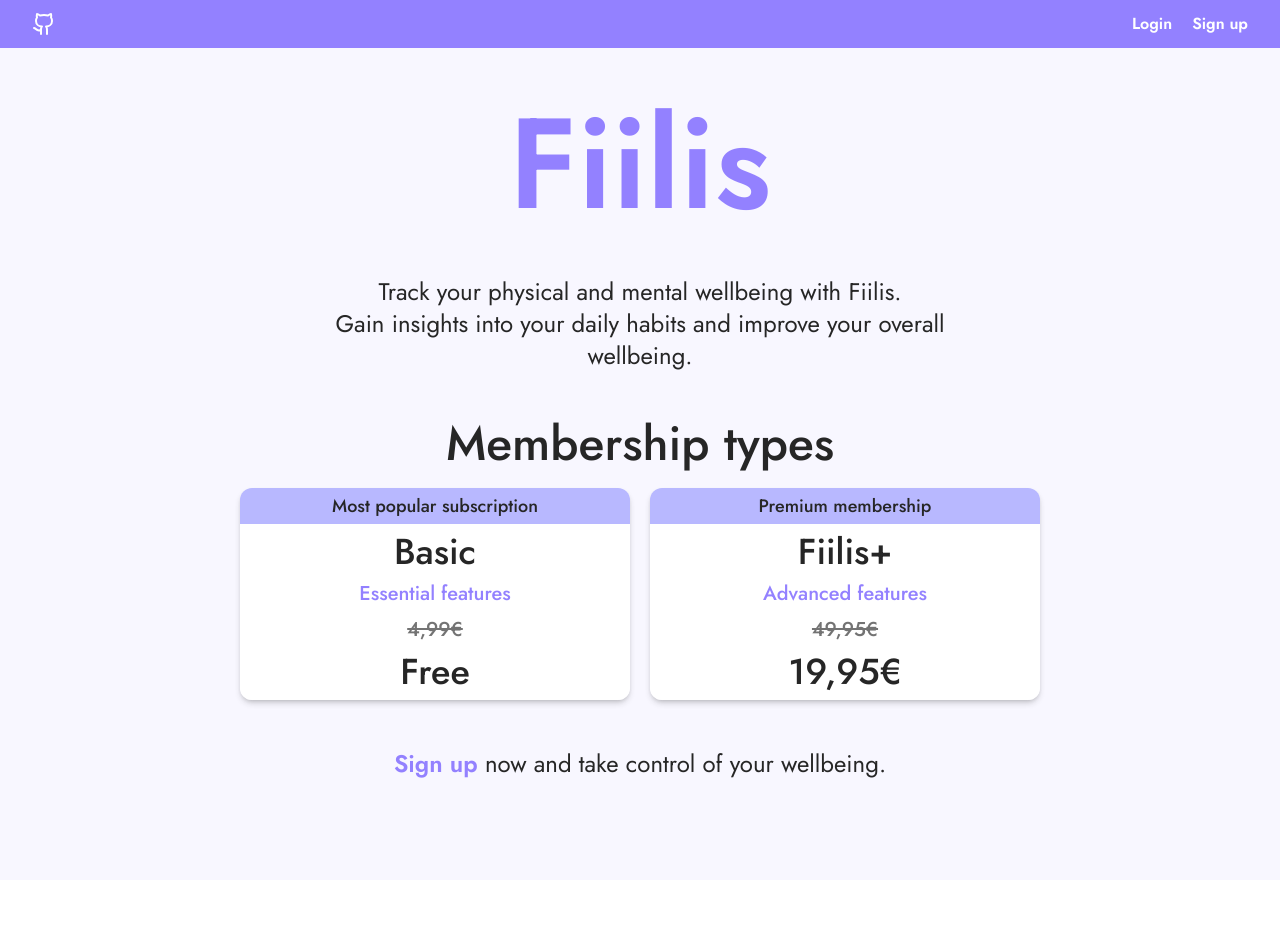
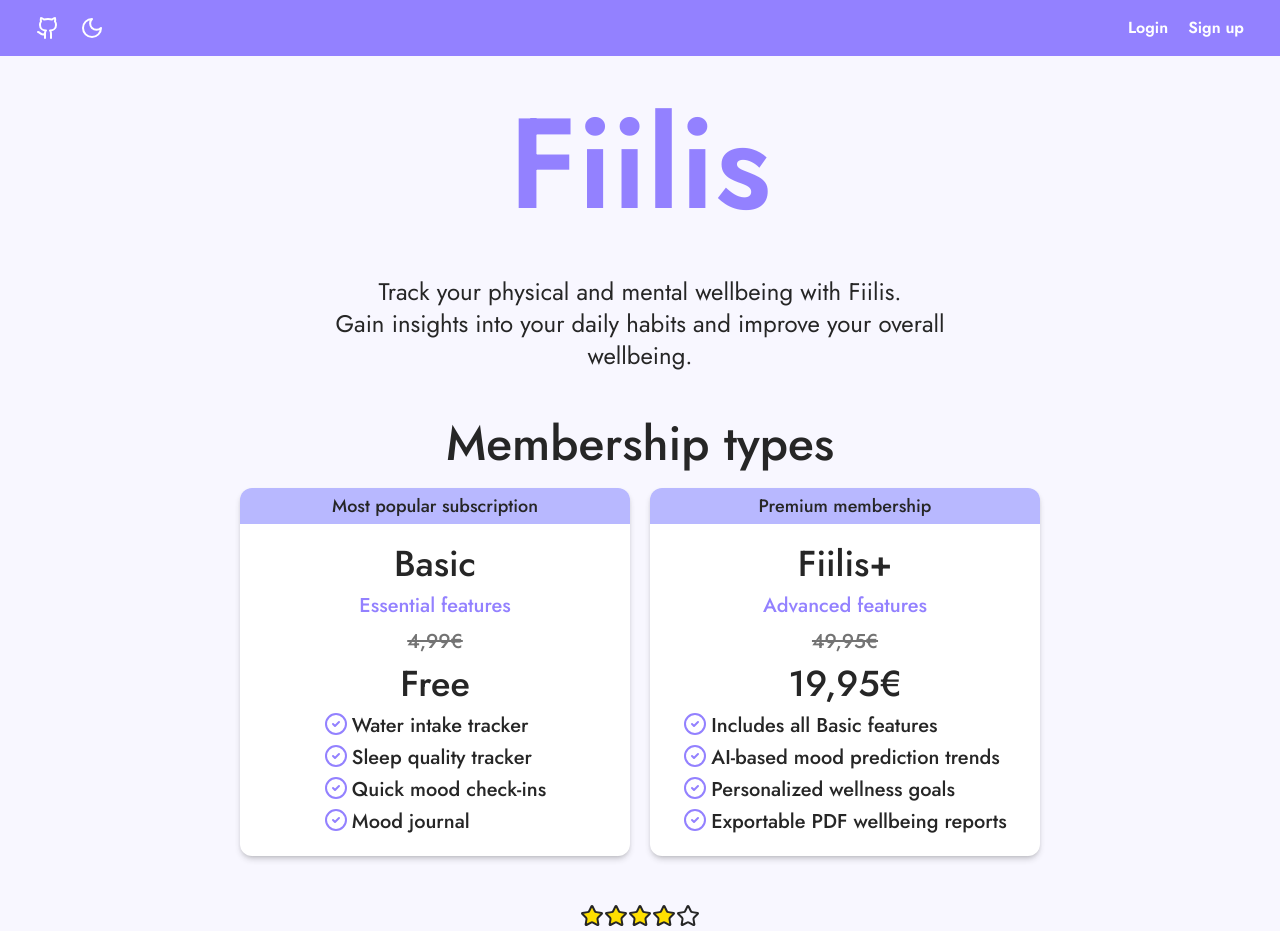
Before and after one commit to otsosaarinen/fiilis, a React (Vite) app: page / in a window 1280 px wide. Shown: the top 931 px of the page. Before the commit the page ends 880 px from the top, so only its background shows below. Built offline with nearby package versions, Linux system fonts and the light colour scheme.

Commit message:
add membership features and recommendation section

```diff
--- a/src/Landing.tsx
+++ b/src/Landing.tsx
@@ -1,16 +1,19 @@
 import "./Globals.css";
 import { Link } from "react-router";
-import { Github } from "lucide-react";
+import { Github, Moon, Sun, CircleCheck, Star } from "lucide-react";
 
 function Landing() {
 	return (
 		<>
 			<div className="font-jost bg-ghost-white flex min-h-screen max-w-screen flex-col items-center gap-12 py-25 text-neutral-800">
-				<div className="bg-tropical-indigo absolute top-0 flex w-full flex-row items-center justify-between p-3 font-semibold text-white">
-					<div className="ml-5">
+				<div className="bg-tropical-indigo fixed top-0 flex w-full flex-row items-center justify-between p-4 font-semibold text-white">
+					<div className="ml-5 flex flex-row gap-5">
 						<Link to="https://github.com/otsosaarinen/fiilis">
 							<Github />
 						</Link>
+						<div className="hover:cursor-pointer">
+							<Moon />
+						</div>
 					</div>
 					<div className="mr-5 flex flex-row gap-5">
 						<div className="hover:underline">
@@ -32,11 +35,11 @@ function Landing() {
 				<section className="flex flex-col items-center justify-center gap-5 text-5xl font-medium">
 					<div className="text-center">Membership types</div>
 					<div className="grid w-80 grid-cols-1 gap-5 lg:w-200 lg:grid-cols-2">
-						<div className="rounded-xl shadow-md shadow-neutral-800/20">
+						<div className="rounded-xl bg-white shadow-md shadow-neutral-800/20">
 							<div className="bg-periwinkle flex items-center justify-center rounded-t-xl p-1 text-lg">
 								Most popular subscription
 							</div>
-							<div className="flex flex-col items-center justify-center gap-2 rounded-b-xl bg-white p-2">
+							<div className="flex flex-col items-center justify-center gap-2 rounded-b-xl p-5">
 								<p className="text-4xl">Basic</p>
 								<p className="text-tropical-indigo text-xl">
 									Essential features
@@ -45,13 +48,31 @@ function Landing() {
 									4,99€
 								</p>
 								<p className="text-4xl">Free</p>
+								<ul className="flex flex-col gap-1 text-xl">
+									<li className="flex flex-row gap-1">
+										<CircleCheck color="#9381ff" /> Water
+										intake tracker
+									</li>
+									<li className="flex flex-row gap-1">
+										<CircleCheck color="#9381ff" />
+										Sleep quality tracker
+									</li>
+									<li className="flex flex-row gap-1">
+										<CircleCheck color="#9381ff" />
+										Quick mood check-ins
+									</li>
+									<li className="flex flex-row gap-1">
+										<CircleCheck color="#9381ff" />
+										Mood journal
+									</li>
+								</ul>
 							</div>
 						</div>
-						<div className="rounded-xl shadow-md shadow-neutral-800/20">
+						<div className="rounded-xl bg-white shadow-md shadow-neutral-800/20">
 							<div className="bg-periwinkle flex items-center justify-center rounded-t-xl p-1 text-lg">
 								Premium membership
 							</div>
-							<div className="flex flex-col items-center justify-center gap-2 rounded-b-xl bg-white p-2">
+							<div className="flex flex-col items-center justify-center gap-2 rounded-b-xl p-5">
 								<p className="text-4xl">Fiilis+</p>
 								<p className="text-tropical-indigo text-xl">
 									Advanced features
@@ -60,16 +81,49 @@ function Landing() {
 									49,95€
 								</p>
 								<p className="text-4xl">19,95€</p>
+								<ul className="flex flex-col gap-1 text-xl">
+									<li className="flex flex-row gap-1">
+										<CircleCheck color="#9381ff" />
+										Includes all Basic features
+									</li>
+									<li className="flex flex-row gap-1">
+										<CircleCheck color="#9381ff" /> AI-based
+										mood prediction trends
+									</li>
+									<li className="flex flex-row gap-1">
+										<CircleCheck color="#9381ff" />
+										Personalized wellness goals
+									</li>
+									<li className="flex flex-row gap-1">
+										<CircleCheck color="#9381ff" />
+										Exportable PDF wellbeing reports
+									</li>
+								</ul>
 							</div>
 						</div>
 					</div>
 				</section>
-				<div className="text-2xl">
+				<section className="flex flex-col items-center justify-center text-2xl">
+					<div className="flex flex-row">
+						<Star fill="#FFDF00" strokeWidth={2} />
+						<Star fill="#FFDF00" strokeWidth={2} />
+						<Star fill="#FFDF00" strokeWidth={2} />
+						<Star fill="#FFDF00" strokeWidth={2} />
+						<Star strokeWidth={2} />
+					</div>
+					<div>
+						<span className="text-tropical-indigo font-semibold">
+							80%
+						</span>{" "}
+						of our customers recommend us
+					</div>
+				</section>
+				<section className="text-center text-2xl">
 					<span className="text-tropical-indigo font-semibold hover:underline">
 						<Link to="/signup">Sign up</Link>
 					</span>{" "}
 					now and take control of your wellbeing.
-				</div>
+				</section>
 			</div>
 		</>
 	);
```
